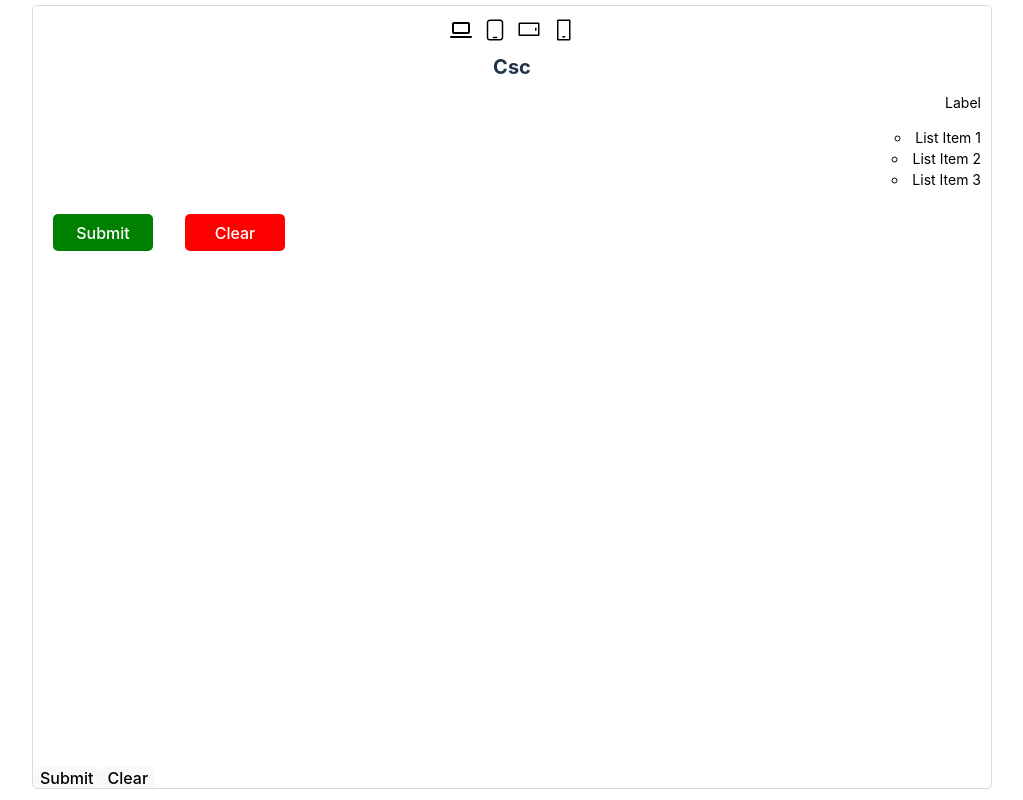
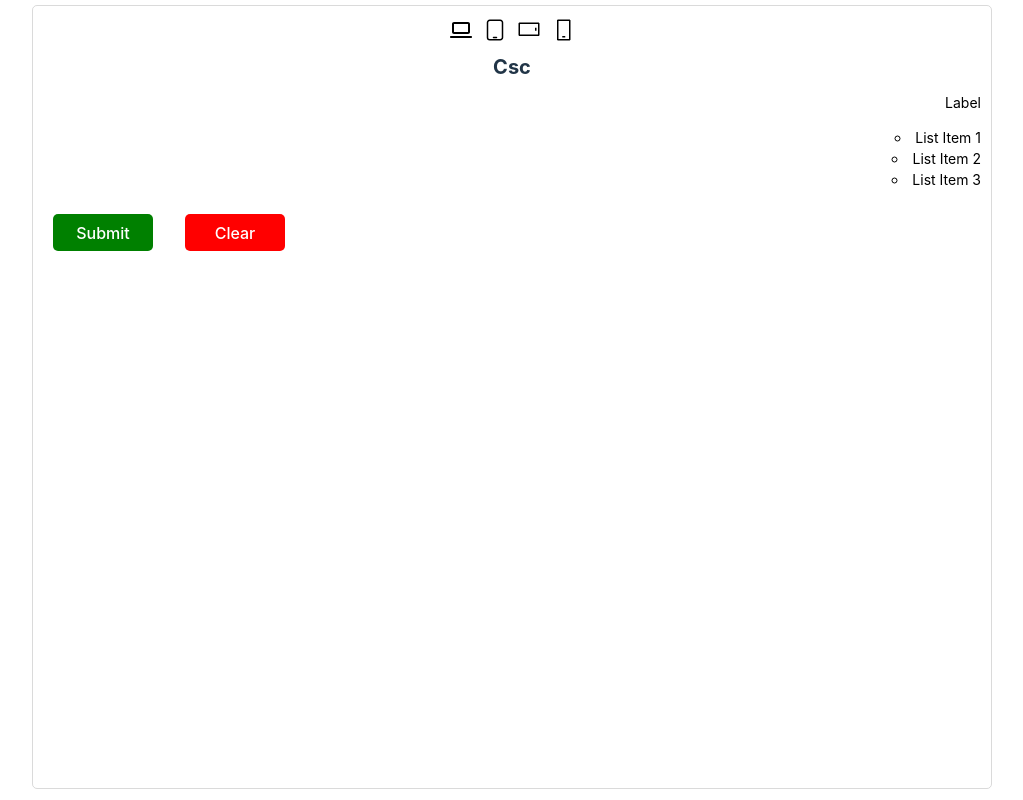
Before and after one commit to jshah3821/dynamic-form-for-project, a React (Vite) app: page / in a window 1280 px wide. Shown: the whole page, without its empty margins (128-1151 px from the left). Built offline with nearby package versions, Linux system fonts and the light colour scheme.

Commit message:
fixed dupicate button in preview .

```diff
--- a/src/components/Elements/FormBuilder.tsx
+++ b/src/components/Elements/FormBuilder.tsx
@@ -460,7 +460,6 @@ export const FormBuilder = ({ id, jsonData, formName, canvasStyle }: Props) => {
   const data = id ? dataArray?.[id] : jsonData;
   const [formData, setFormData] = useState({});
 
-
   const [errors, setErrors] = useState({});
   const [isSubmitClicked, setSubmitClicked] = useState(false);
   const [initialFormData, setInitialFormData] = useState({});
@@ -485,7 +484,6 @@ export const FormBuilder = ({ id, jsonData, formName, canvasStyle }: Props) => {
   useEffect(() => {
     data?.length > 0
       ? data?.map((obj, i) => {
-
           switch (obj?.type) {
             case "element":
               switch (obj?.subType) {
@@ -516,7 +514,6 @@ export const FormBuilder = ({ id, jsonData, formName, canvasStyle }: Props) => {
                   return null;
               }
             case "surveyform":
-
               switch (obj?.subType) {
                 case "shortanswer":
                 case "longanswer":
@@ -534,8 +531,6 @@ export const FormBuilder = ({ id, jsonData, formName, canvasStyle }: Props) => {
                 case "survey_image":
                   setFormData(
                     (prev) => {
-
-
                       return {
                         ...prev,
                         [obj?.id]: [],
@@ -594,7 +589,6 @@ export const FormBuilder = ({ id, jsonData, formName, canvasStyle }: Props) => {
 
   const [imageFile, setImageFile] = useState("");
 
-
   useEffect(() => {
     localStorage.setItem("formData", imageFile);
   }, [imageFile]);
@@ -602,14 +596,9 @@ export const FormBuilder = ({ id, jsonData, formName, canvasStyle }: Props) => {
   // const formDataHandleChange = (event, id, multipleFileUpload?) => {
   //   const { name, value } = event?.target;
 
-
-
   //   let updatedFiles: any;
   //   if (name === "survey_image") {
   //     const fileList = event.target.files;
-
-
-
 
   //     if (multipleFileUpload) {
   //       const existingFiles = formData[id] || []; // Get existing files from formData
@@ -990,7 +979,7 @@ export const FormBuilder = ({ id, jsonData, formName, canvasStyle }: Props) => {
           )}
       </div>
 
-      {data?.some((obj) => validSubtypes.includes(obj.subType)) &&
+      {/* {data?.some((obj) => validSubtypes.includes(obj.subType)) &&
         !data?.some((obj) => invalidSubtypes.includes(obj.subType)) && (
           <div
 
@@ -1011,7 +1000,7 @@ export const FormBuilder = ({ id, jsonData, formName, canvasStyle }: Props) => {
               Clear
             </button>
           </div>
-        )}
+        )} */}
     </div>
   ) : (
     <p style={{ textAlign: "center" }}>No preview form data available</p>
```
